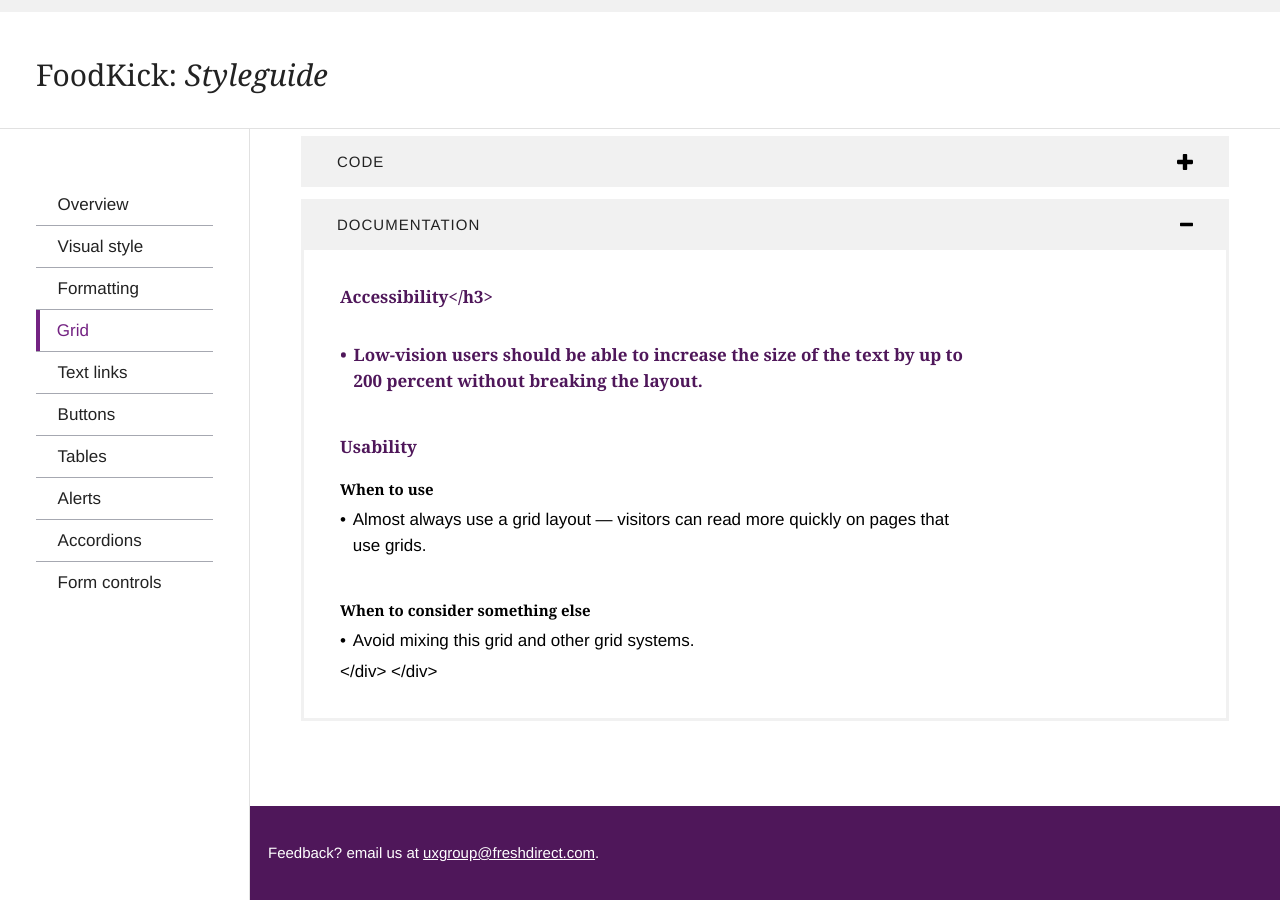
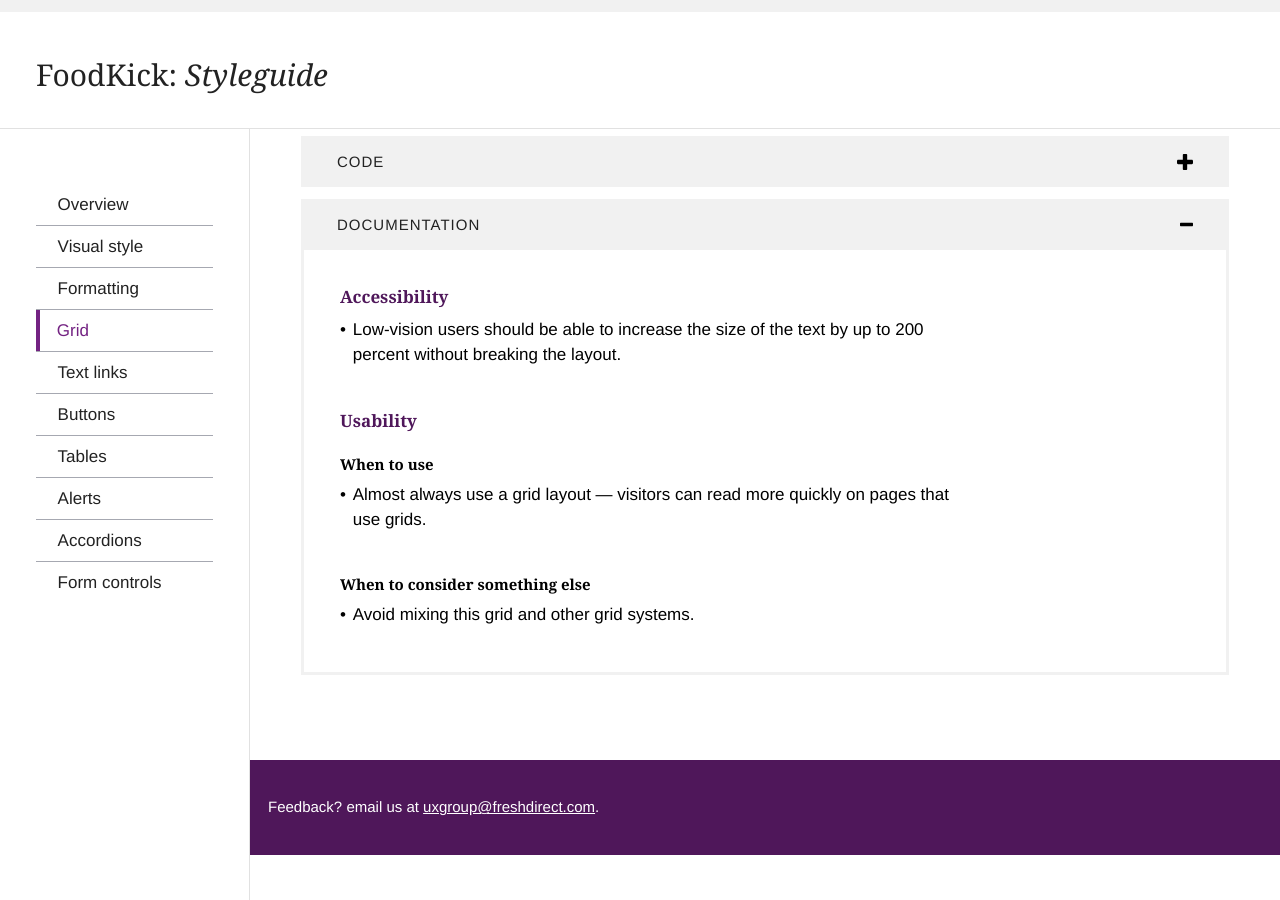
Before and after one commit to foodkick/foodkick.github.io, a Jekyll site: the page built from _layout-system/grids.md, in a window 1280 px wide and 900 px high, scrolled down 1209 px. Built offline with Jekyll 4.4.1, drawn with Linux system fonts in a browser that asks for light colours; Markdown is read by kramdown in place of the engine named in the settings; after the commit the page ends 2064 px from its top, so only the background shows below that.

Commit message:
grids: fixing broken header

```diff
--- a/_layout-system/grids.md
+++ b/_layout-system/grids.md
@@ -131,7 +131,7 @@ lead:  This 16-column, responsive grid provides structure for website content.
     <p>Each grid item is written semantically by its width. For example: <code>usa-width-one-half</code> = 1/2 grid item, <code>usa-width-two-thirds</code> = 2/3 grid item.</p>
     <p>Medium breakpoints are used for 1/6 and 1/12 grid items, which both transform into a 1/3 grid item at medium screen sizes.</p>
     <p>All grid items are full-width at small screen sizes.</p>-->
-    <h4 class="usa-heading">Accessibility</h3>
+    <h4 class="usa-heading">Accessibility</h4>
     <ul class="usa-content-list">
       <li>Low-vision users should be able to increase the size of the text by up to 200 percent without breaking the layout.</li>
     </ul>
```
